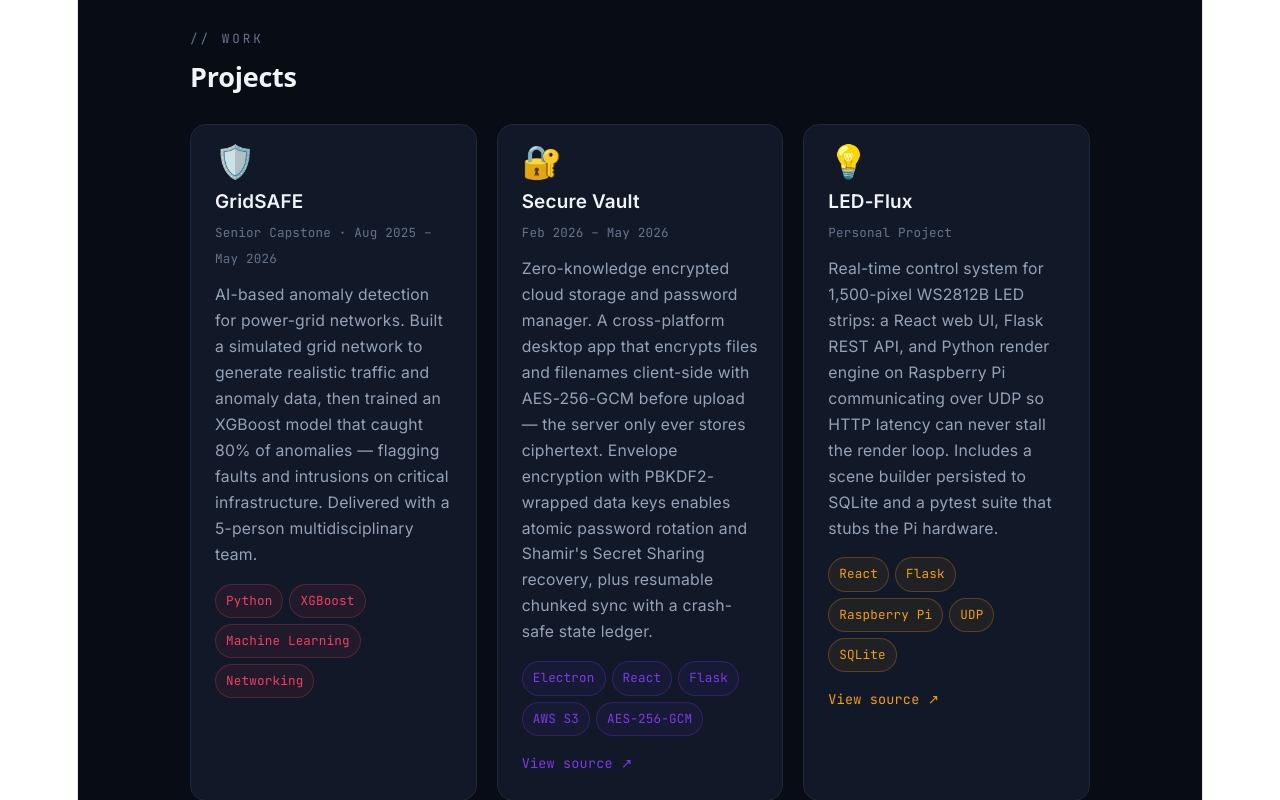
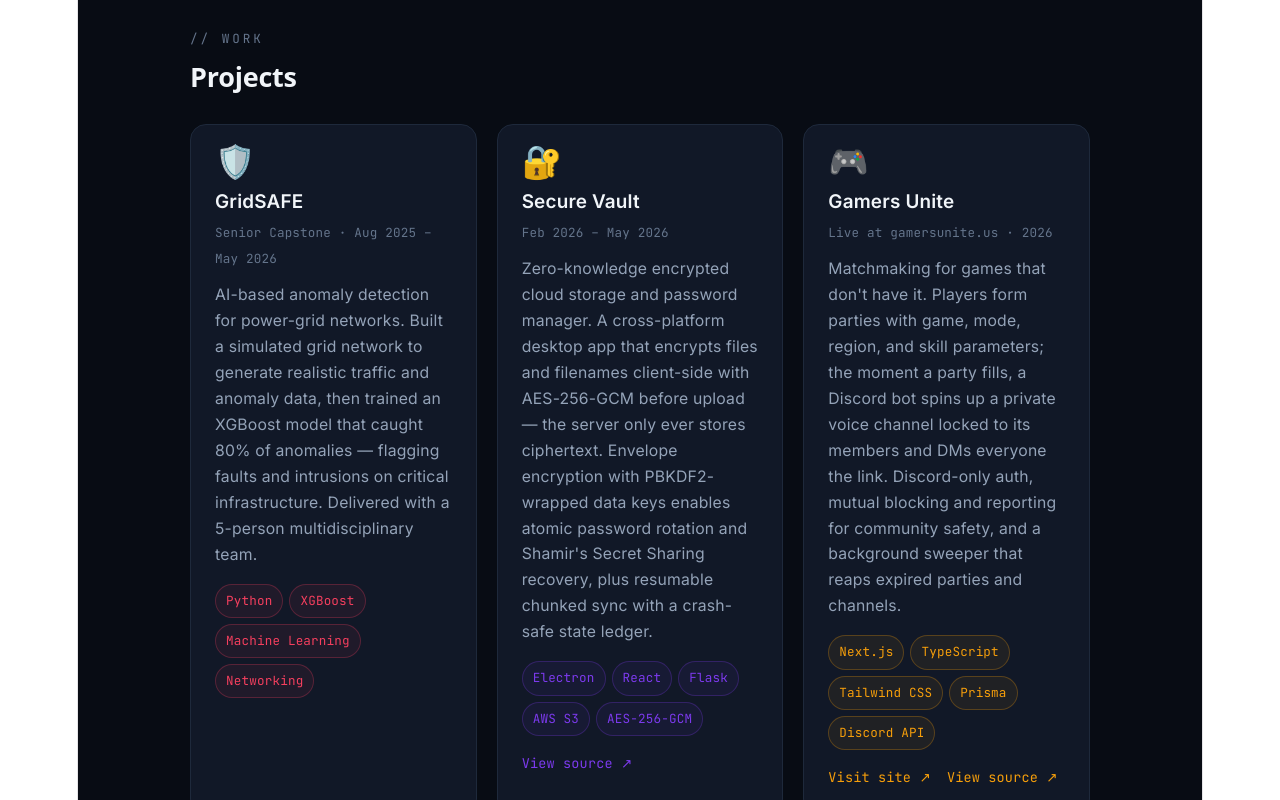
Before and after one commit to kyle678/portfolio, a React (Vite) app in the folder frontend/: page / in a window 1280 px wide. Shown: the part 520-1320 px from the top of the page. Built offline with nearby package versions, Linux system fonts and the light colour scheme.

Commit message:
Updated projects and added live link functionality to project cards

```diff
--- a/frontend/src/App.tsx
+++ b/frontend/src/App.tsx
@@ -29,6 +29,7 @@ type Project = {
   icon: string;
   accent: string;
   repo?: string;
+  live?: string;
 };
 
 const projects: Project[] = [
@@ -48,6 +49,16 @@ const projects: Project[] = [
     icon: "🔐",
     accent: "#7C3AED",
     repo: "https://github.com/kyle678/SecureFileVault",
+  },
+  {
+    title: "Gamers Unite",
+    subtitle: "Live at gamersunite.us · 2026",
+    desc: "Matchmaking for games that don't have it. Players form parties with game, mode, region, and skill parameters; the moment a party fills, a Discord bot spins up a private voice channel locked to its members and DMs everyone the link. Discord-only auth, mutual blocking and reporting for community safety, and a background sweeper that reaps expired parties and channels.",
+    tech: ["Next.js", "TypeScript", "Tailwind CSS", "Prisma", "Discord API"],
+    icon: "🎮",
+    accent: "#F59E0B",
+    repo: "https://github.com/kyle678-labs/GamersUnite",
+    live: "https://gamersunite.us",
   },
   {
     title: "LED-Flux",
@@ -303,17 +314,25 @@ export default function App() {
                       }}>{t}</span>
                     ))}
                   </div>
+                  {(p.live || p.repo) && (
+                    <div style={{ display: "flex", gap: "16px", marginTop: "14px", position: "relative", zIndex: 10 }}>
+                      {p.live && (
+                        <a href={p.live} target="_blank" rel="noopener noreferrer" style={{
+                          fontFamily: "'JetBrains Mono', monospace",
+                          fontSize: "0.75rem",
+                          color: p.accent,
+                          textDecoration: "none",
+                        }}>Visit site ↗</a>
+                      )}
                       {p.repo && (
                         <a href={p.repo} target="_blank" rel="noopener noreferrer" style={{
-                      display: "inline-block",
-                      position: "relative",
-                      zIndex: 10,
-                      marginTop: "14px",
                           fontFamily: "'JetBrains Mono', monospace",
                           fontSize: "0.75rem",
                           color: p.accent,
                           textDecoration: "none",
                         }}>View source ↗</a>
+                      )}
+                    </div>
                   )}
                 </div>
               );
@@ -381,12 +400,6 @@ export default function App() {
           <div style={{ display: "grid", gridTemplateColumns: "repeat(auto-fit, minmax(220px, 1fr))", gap: "16px" }}>
             {[
               {
-                topic: "Gamers Unite",
-                detail: "Matchmaking for games that don't have it: players form parties with game, region, and skill parameters, and when a party fills, a Discord bot spins up a private voice channel locked to its members. Next.js 15, Tailwind CSS 4, Prisma + SQLite, Discord OAuth.",
-                color: COLORS.amber,
-                repo: "https://github.com/kyle678-labs/GamersUnite",
-              },
-              {
                 topic: "Discord Manager",
                 detail: "A discord.js bot that receives GitHub webhooks over HTTP and posts CI results, pushes, and releases to a Discord channel as rich embeds — it powers the build notifications for this site.",
                 color: COLORS.coral,
```
Lines whose indentation alone changed are shown as unchanged.
